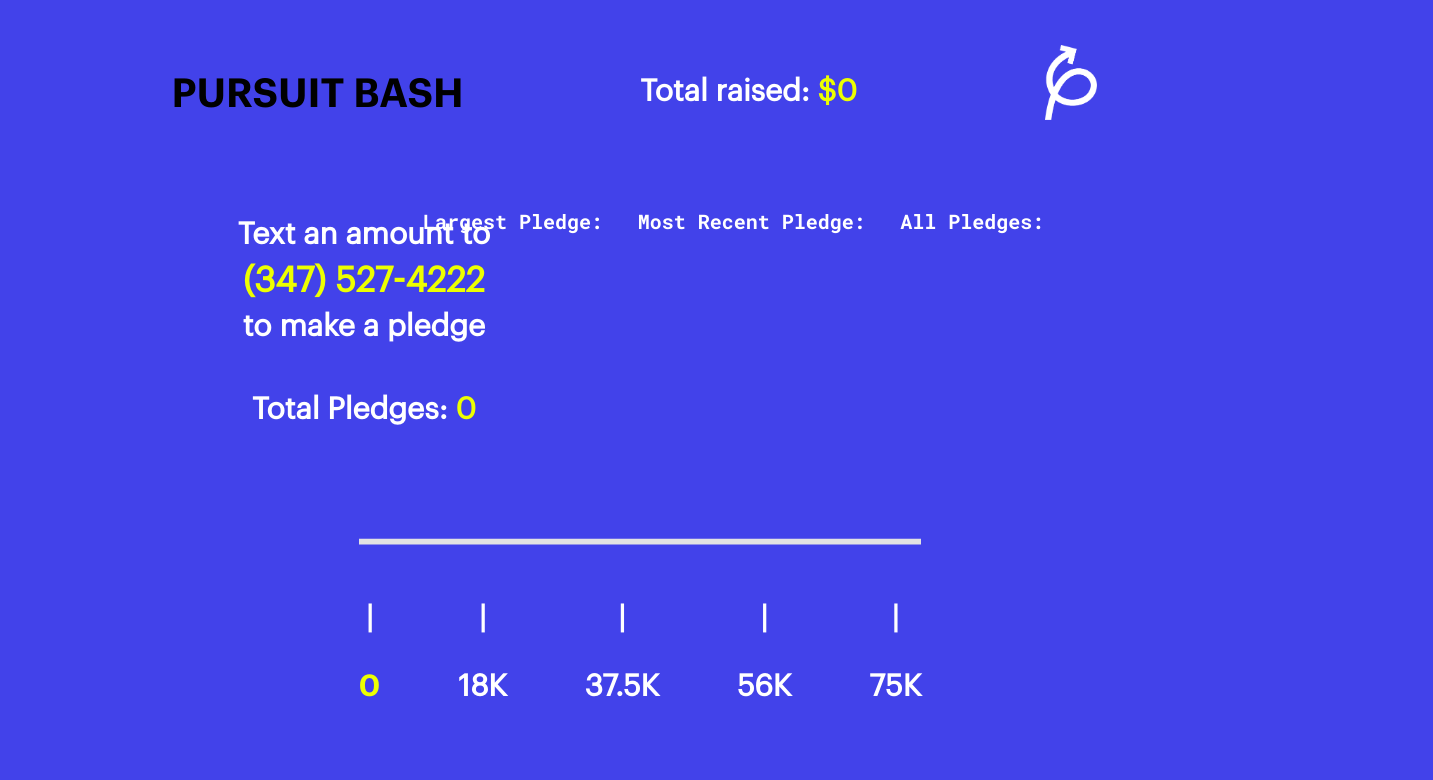
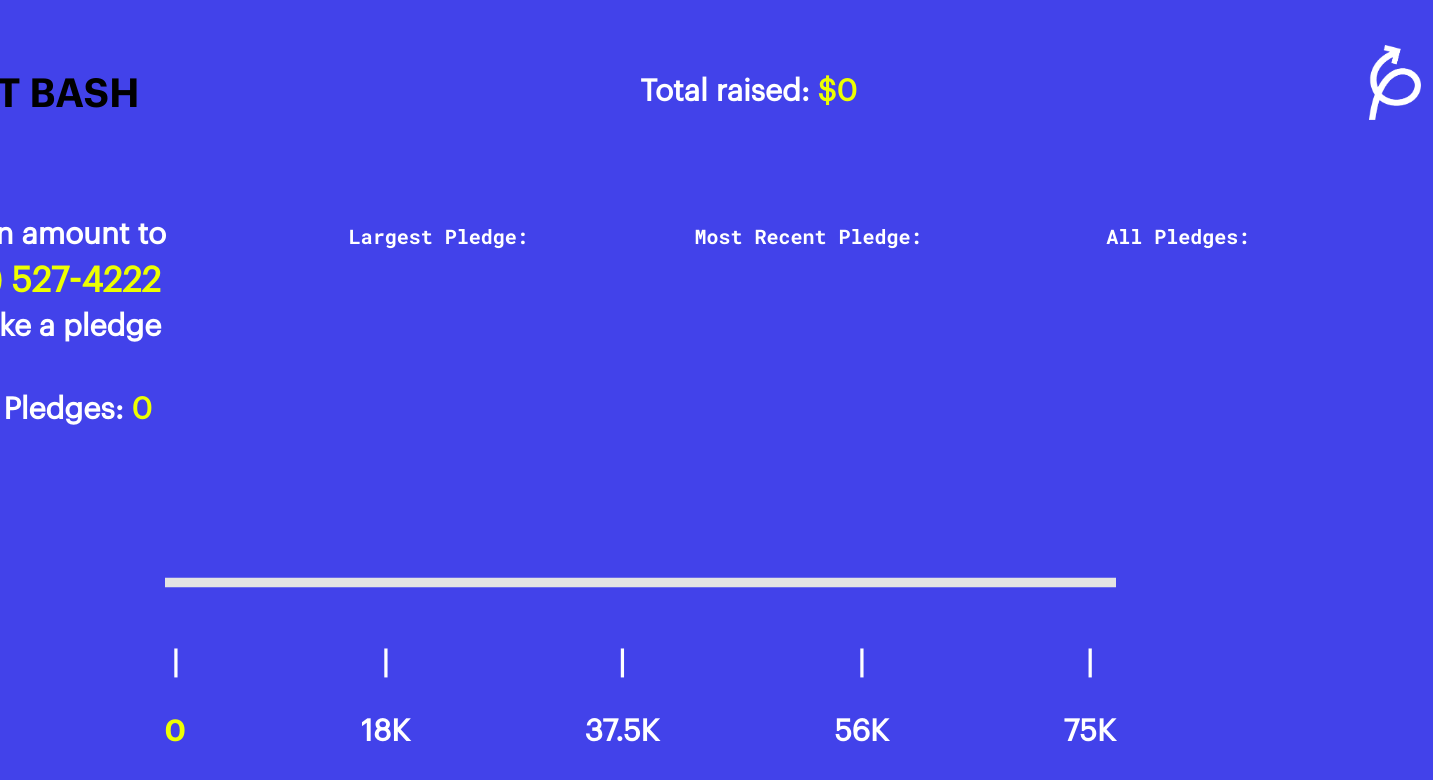
Before and after one commit to crymall/text_to_pledge, a React (Create React App) app in the folder client/: page / in a window 1280 px wide. Shown: the top 780 px of the page, 1433 px wide, since content can reach past the window. Built offline with nearby package versions, Linux system fonts and the light colour scheme; no server answers.

Commit message:
fix class name

```diff
--- a/client/src/PledgeFront.js
+++ b/client/src/PledgeFront.js
@@ -128,21 +128,21 @@
             {pledges.length ? (
               { largestFormattedPledge }
             ) : (
-              <div className="singlePledge">
+              <div className="single-pledge">
                 <h3 className="pledge-category">Largest Pledge:</h3>
               </div>
             )}
             {pledges.length ? (
               { recentFormattedPledge }
             ) : (
-              <div className="singlePledge">
+              <div className="single-pledge">
                 <h3 className="pledge-category">Most Recent Pledge:</h3>
               </div>
             )}
             {pledges.length ? (
               { randomFormattedPledge }
             ) : (
-              <div className="singlePledge">
+              <div className="single-pledge">
                 <h3 className="pledge-category">All Pledges:</h3>
               </div>
             )}
```
